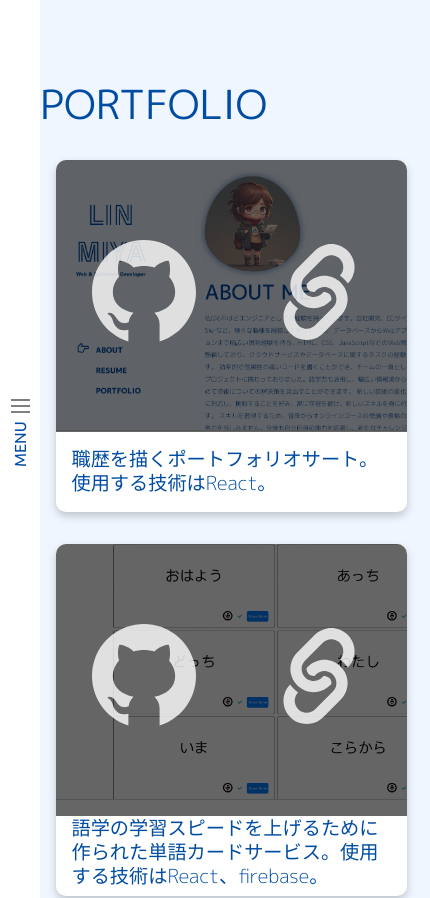
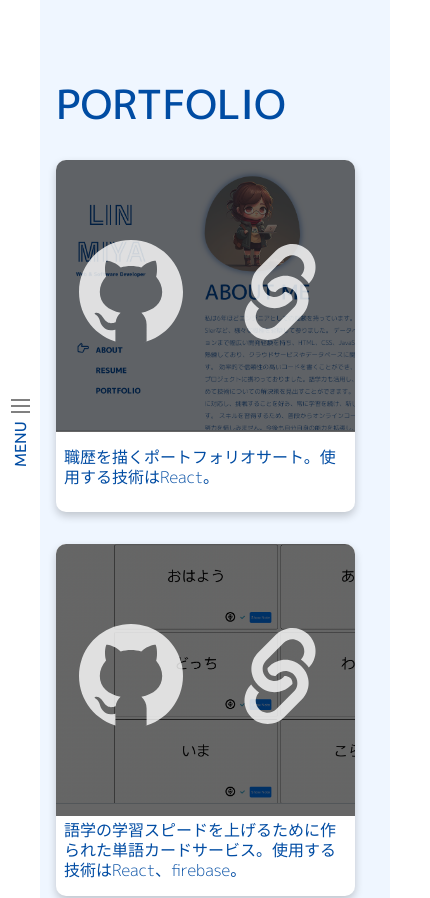
Before and after one commit to miyabisai/intro-website, a React (Create React App) app: page /portfolio in a window 390 px wide. Shown: the top 898 px of the page, 430 px wide, since content can reach past the window. Built offline with nearby package versions, Linux system fonts and the light colour scheme; a web font is replaced by a local one.

Commit message:
update responsive portfolio

```diff
--- a/src/App.scss
+++ b/src/App.scss
@@ -46,7 +46,7 @@ body {
   font-weight: 300;
   font-size: 16px;
   color: $font-color;
-  box-sizing: content-box;
+  box-sizing: border-box;
   a {
     text-decoration: none;
     &:visited {
--- a/src/components/portfolio-item/portfolio-item.styles.scss
+++ b/src/components/portfolio-item/portfolio-item.styles.scss
@@ -11,66 +11,73 @@
     border-radius: 10px;
     height: 22rem;
     min-width: 45%;
-    @include responsive($pad-width){
-        width: 100%;
+    @include responsive($pad-width) {
+        width:95%;
     }
     margin: 1rem 1rem;
 
-    &-shield{
+    &-shield {
         position: absolute;
         display: flex;
-        top:0;
-        left:0;
+        top: 0;
+        left: 0;
         height: calc(22rem - 5rem);
         width: 100%;
-        background-color: rgba(0,0,0,0.6);
+        background-color: rgba(0, 0, 0, 0.6);
         border-radius: 10px 10px 0 0;
 
-        &-link{
+        &-link {
             width: 50%;
             display: flex;
             justify-content: center;
             align-items: center;
-           .web-link{
+            .web-link {
                 width: 6rem;
                 height: auto;
                 opacity: 0.8;
             }
-            .git-repo{
+            .git-repo {
                 opacity: 0.8;
             }
         }
-
-
     }
     &-text {
         border-radius: 0px 0px 10px 10px;
-        padding:1rem 1rem;
-        font-size:1.2rem;
+        padding: 1rem 1rem;
+        font-size: 1.2rem;
         height: 4rem;
         display: flex;
         justify-content: center;
-        p{
+        width: 23rem;
+        min-width: 20rem;
+        @include responsive($pc-width){
+            width: auto;
+            min-width: auto;
+            padding: 1rem 0.5rem;
+        }
+        p {
             // @include border();
             text-align: left;
-            color:$first-color;
-            width: 23rem;
-            min-width: 20rem;
+            color: $first-color;
             line-height: 1.5rem;
+            @include responsive($pc-width) {
+                margin: 0;
+                display: inline-block;
+                overflow-wrap: break-word;
+                display: inline-block;
+                font-size: 1rem;
+                line-height: 1.25rem;
+            }
         }
-
-
     }
 
     &-img {
-        // @include border();
-        height:100%;
+        height: 100%;
         width: auto;
-        border-bottom:1px solid #cfd9e0;
+        border-bottom: 1px solid #cfd9e0;
         border-radius: 10px 10px 0px 0px;
         background-size: cover;
         background-repeat: no-repeat;
         background-position: top left;
     }
-
 }
--- a/src/routes/ portfolio /portfolio.styles.scss
+++ b/src/routes/ portfolio /portfolio.styles.scss
@@ -28,6 +28,8 @@
 
         @include responsive($pc-width){
             @include page-title2();
+            font-weight: 500;
+            margin-left: 1rem;
         }
     }
 
```
